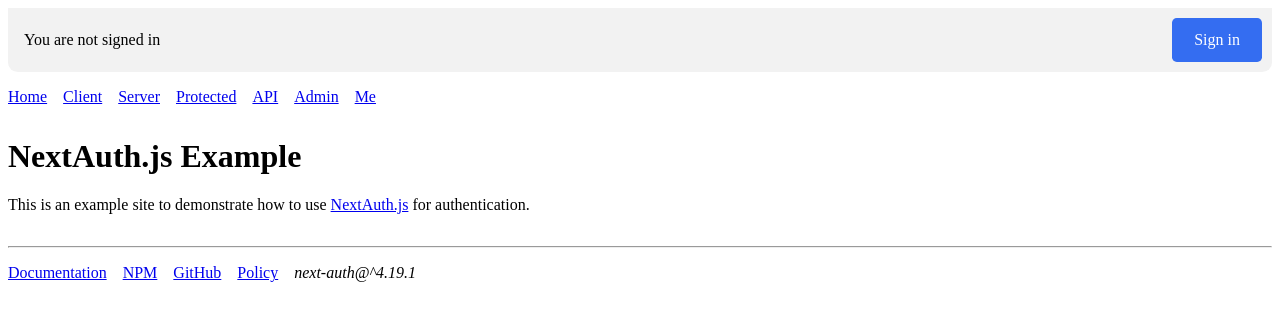
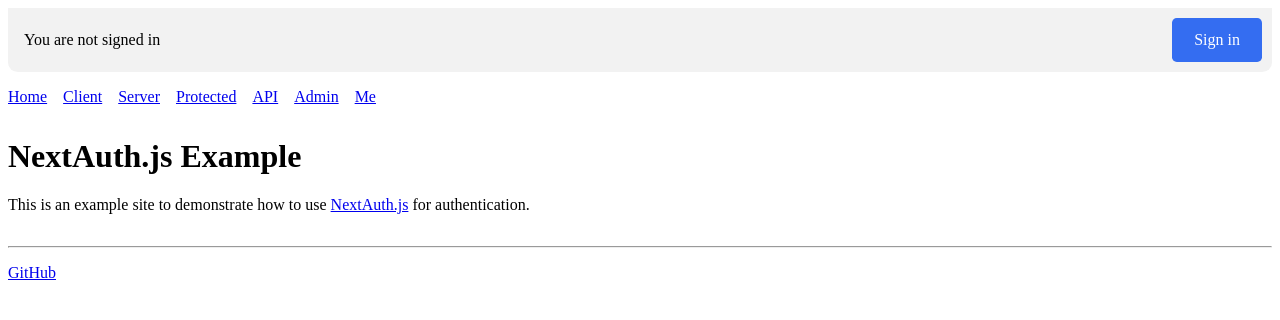
Before and after one commit to canh-ta/snapchat-ads-tools, a Next.js app: page / in a window 1280 px wide. Shown: the top 320 px of the page. Built offline with nearby package versions, Linux system fonts and the light colour scheme; no server answers.

Commit message:
Update layout

```diff
--- a/components/footer.tsx
+++ b/components/footer.tsx
@@ -1,6 +1,4 @@
-import Link from "next/link"
-import styles from "./footer.module.css"
-import packageJSON from "../package.json"
+import styles from "./footer.module.css";
 
 export default function Footer() {
   return (
@@ -8,21 +6,9 @@ export default function Footer() {
       <hr />
       <ul className={styles.navItems}>
         <li className={styles.navItem}>
-          <a href="https://next-auth.js.org">Documentation</a>
-        </li>
-        <li className={styles.navItem}>
-          <a href="https://www.npmjs.com/package/next-auth">NPM</a>
-        </li>
-        <li className={styles.navItem}>
-          <a href="https://github.com/nextauthjs/next-auth-example">GitHub</a>
-        </li>
-        <li className={styles.navItem}>
-          <Link href="/policy">Policy</Link>
-        </li>
-        <li className={styles.navItem}>
-          <em>next-auth@{packageJSON.dependencies["next-auth"]}</em>
+          <a href="https://github.com/cris-ta">GitHub</a>
         </li>
       </ul>
     </footer>
-  )
+  );
 }
--- a/pages/_document.tsx
+++ b/pages/_document.tsx
@@ -1,4 +1,4 @@
-import { Html, Head, Main, NextScript } from 'next/document'
+import { Html, Head, Main, NextScript } from "next/document";
 
 export default function Document() {
   return (
@@ -9,5 +9,5 @@ export default function Document() {
         <NextScript />
       </body>
     </Html>
-  )
+  );
 }
```
